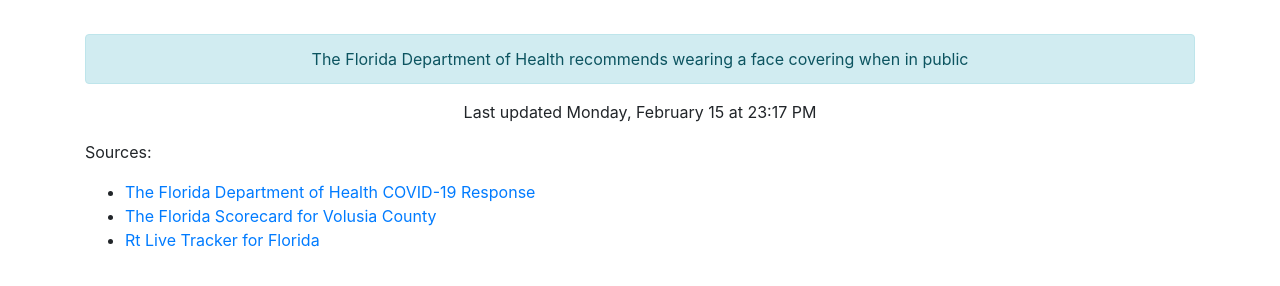
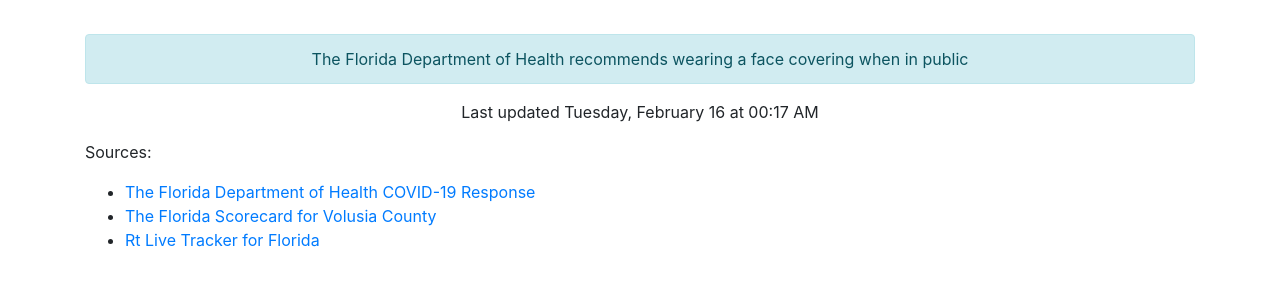
Before and after one commit to thinkjson/timeforchurch, a Jekyll site: the page built from index.md, in a window 1280 px wide. Shown: the part 544-830 px from the top of the page. Built offline with Jekyll 4.4.1, drawn with Linux system fonts in a browser that asks for light colours; our own code applies the rules of GitHub Pages for plain Markdown files.

Commit message:
Updating data

```diff
--- a/_includes/data.html
+++ b/_includes/data.html
@@ -10,4 +10,4 @@
     <div class="outcome text-success">YES</div>
     <div class="alert alert-info" role="alert">The Florida Department of Health recommends wearing a face covering when in public</div>
 
-    <p>Last updated Monday, February 15 at 23:17 PM</p>
+    <p>Last updated Tuesday, February 16 at 00:17 AM</p>
```
